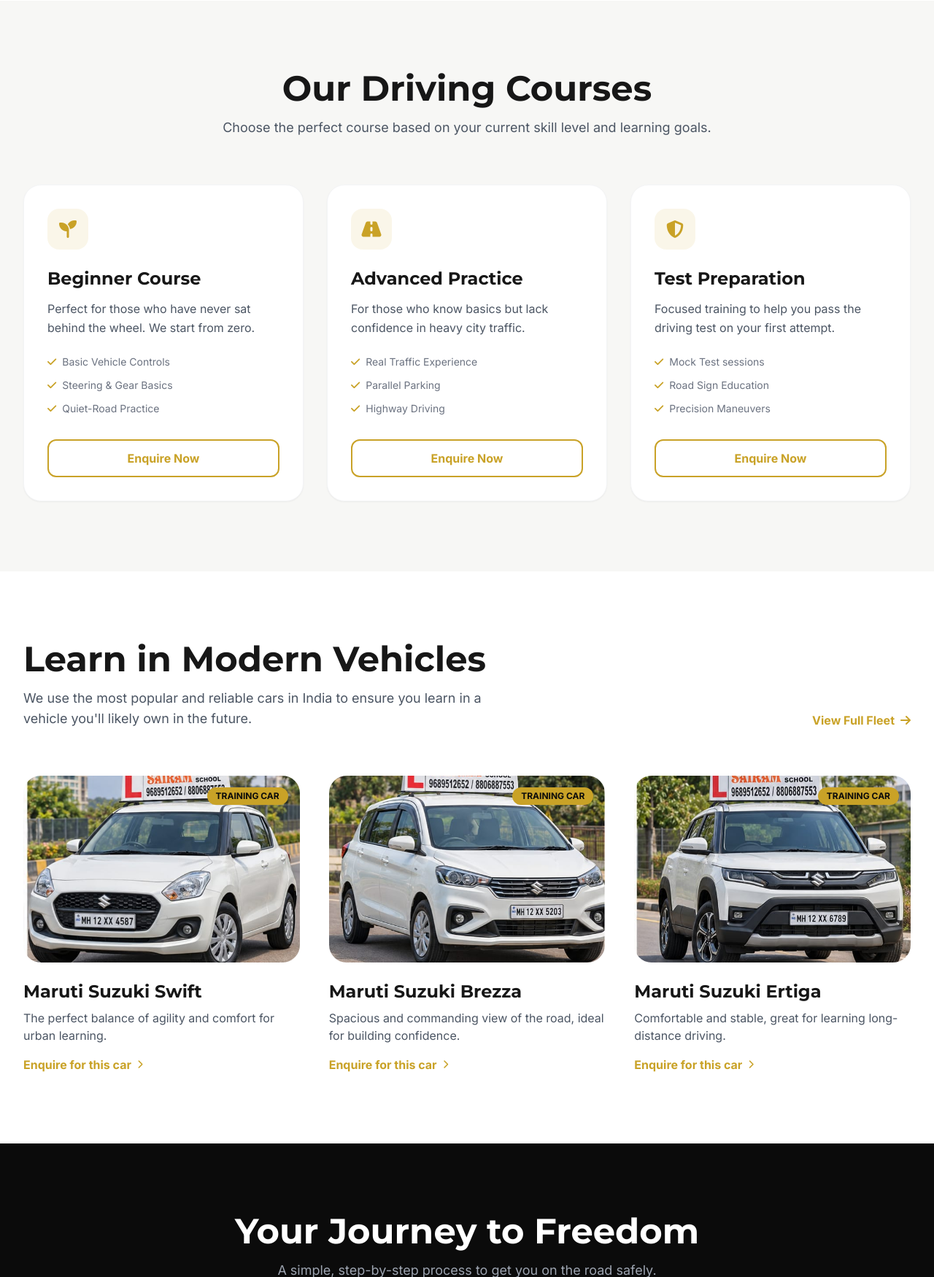
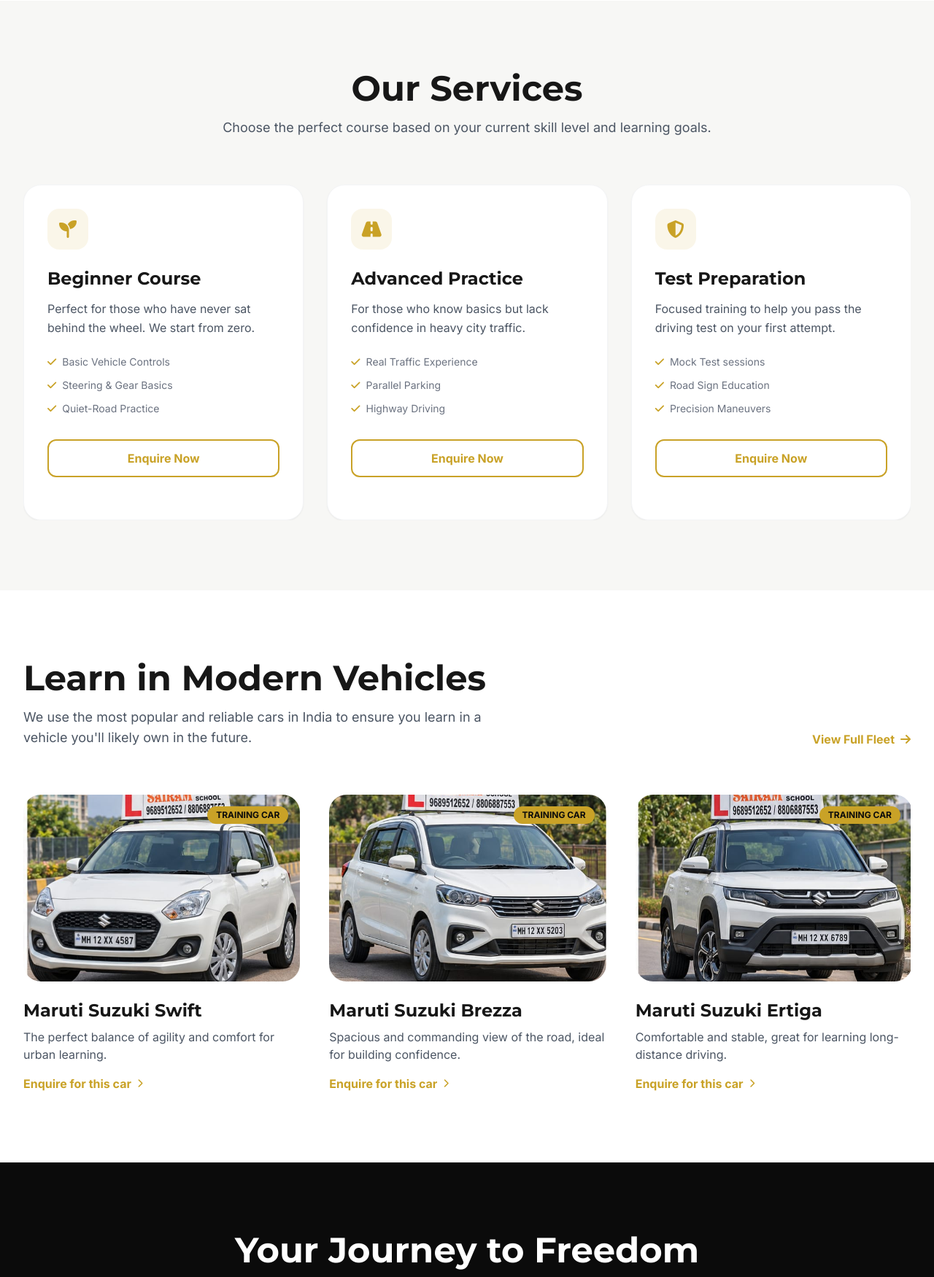
Before and after one commit to skysal123/sairam_driving_school, a Flask app: page / in a window 1280 px wide. Shown: the part 1181-2931 px from the top of the page at 73% size. Run offline with Flask 3, Linux system fonts and the light colour scheme; some libraries are stand-ins or nearby versions.

Commit message:
added the feedback given by sai rtam

```diff
--- a/templates/base.html
+++ b/templates/base.html
@@ -48,6 +48,20 @@
             backdrop-filter: blur(10px);
         }
 
+        .nav-scrolled {
+            box-shadow: 0 4px 20px rgba(0, 0, 0, 0.3);
+            border-bottom: 1px solid rgba(201, 162, 39, 0.5);
+            background: rgba(11, 11, 11, 0.98);
+        }
+
+        .no-scrollbar::-webkit-scrollbar {
+            display: none;
+        }
+        .no-scrollbar {
+            -ms-overflow-style: none;
+            scrollbar-width: none;
+        }
+
         .sticky-mobile-cta {
             position: fixed;
             bottom: 0;
@@ -86,11 +100,13 @@
             <div class="flex justify-between h-20 items-center">
                 <!-- Logo -->
                 <div class="flex-shrink-0 flex items-center">
-                    <a href="{{ url_for('home') }}" class="flex items-center gap-2">
-                        <span class="text-brandGold text-2xl"><i class="fa-solid fa-steering-wheel"></i></span>
-                        <span class="font-heading font-extrabold text-xl tracking-tight leading-none">
+                    <a href="{{ url_for('home') }}" class="flex items-center">
+                        <img src="{{ url_for('static', filename='images/logo_new.jpeg') }}"
+                             alt="{{ config.business_name }} Logo"
+                             class="h-12 w-auto object-contain mr-3">
+                        <span class="font-heading font-extrabold text-lg tracking-tight leading-none">
                             {{ config.business_name }}<br>
-                            <span class="text-xs font-sans font-medium text-gray-400 uppercase tracking-widest">Driving School</span>
+                            <span class="text-[10px] font-sans font-medium text-gray-400 uppercase tracking-widest"></span>
                         </span>
                     </a>
                 </div>
@@ -208,8 +224,8 @@
         <a href="https://wa.me/{{ config.whatsapp }}?text={{ config.whatsapp_msg }}" class="flex-1 py-4 text-center text-white font-bold bg-green-500 active:bg-green-600">
             <i class="fa-brands fa-whatsapp block text-sm mb-1"></i> WhatsApp
         </a>
-        <a href="{{ url_for('contact') }}" class="flex-1 py-4 text-center text-brandBlack font-bold bg-brandGold active:bg-yellow-600">
-            <i class="fa-solid fa-calendar-check block text-sm mb-1"></i> Book
+        <a href="{{ config.google_maps_link }}" target="_blank" class="flex-1 py-4 text-center text-brandBlack font-bold bg-brandGold active:bg-yellow-600">
+            <i class="fa-solid fa-location-dot block text-sm mb-1"></i> Directions
         </a>
     </div>
 
@@ -236,6 +252,15 @@
             icon.classList.toggle('fa-bars');
             icon.classList.toggle('fa-xmark');
         });
+
+        window.addEventListener('scroll', () => {
+            const nav = document.querySelector('nav');
+            if (window.scrollY > 20) {
+                nav.classList.add('nav-scrolled');
+            } else {
+                nav.classList.remove('nav-scrolled');
+            }
+        });
     </script>
     {% block scripts %}{% endblock %}
 </body>
--- a/templates/index.html
+++ b/templates/index.html
@@ -86,13 +86,20 @@
     <section class="py-24 bg-brandLightBg">
         <div class="max-w-7xl mx-auto px-4 sm:px-6 lg:px-8">
             <div class="text-center mb-16" data-aos="fade-up">
-                <h2 class="text-4xl md:text-5xl font-heading font-extbold mb-4">Our Driving Courses</h2>
+                <h2 class="text-4xl md:text-5xl font-heading font-extbold mb-4">Our Services</h2>
                 <p class="text-gray-600 max-w-2xl mx-auto text-lg">Choose the perfect course based on your current skill level and learning goals.</p>
             </div>
 
-            <div class="grid grid-cols-1 md:grid-cols-3 gap-8">
+            <div class="relative group">
+                <!-- Prev Button -->
+                <button onclick="scrollCarousel('courses-carousel', -1)" class="absolute left-0 top-1/2 -translate-y-1/2 z-10 bg-white/80 p-3 rounded-full shadow-lg text-brandGold hover:bg-brandGold hover:text-white transition-all opacity-0 group-hover:opacity-100 -translate-x-4 group-hover:translate-x-0" aria-label="Previous Course">
+                    <i class="fa-solid fa-chevron-left"></i>
+                </button>
+
+                <!-- Carousel Container -->
+                <div id="courses-carousel" class="flex overflow-x-auto gap-8 scroll-smooth snap-x snap-mandatory no-scrollbar">
                     <!-- Course 1 -->
-                <div class="bg-white p-8 rounded-3xl shadow-sm hover:shadow-xl transition-all border border-gray-100 group" data-aos="fade-up" data-aos-delay="100">
+                    <div class="min-w-full md:min-w-[calc(33.333%-21px)] snap-start bg-white p-8 rounded-3xl shadow-sm hover:shadow-xl transition-all border border-gray-100 group" data-aos="fade-up" data-aos-delay="100">
                         <div class="w-14 h-14 bg-brandGold/10 text-brandGold rounded-2xl flex items-center justify-center text-2xl mb-6 group-hover:bg-brandGold group-hover:text-white transition-colors">
                             <i class="fa-solid fa-seedling"></i>
                         </div>
@@ -107,7 +114,7 @@
                     </div>
 
                     <!-- Course 2 -->
-                <div class="bg-white p-8 rounded-3xl shadow-sm hover:shadow-xl transition-all border border-gray-100 group" data-aos="fade-up" data-aos-delay="200">
+                    <div class="min-w-full md:min-w-[calc(33.333%-21px)] snap-start bg-white p-8 rounded-3xl shadow-sm hover:shadow-xl transition-all border border-gray-100 group" data-aos="fade-up" data-aos-delay="200">
                         <div class="w-14 h-14 bg-brandGold/10 text-brandGold rounded-2xl flex items-center justify-center text-2xl mb-6 group-hover:bg-brandGold group-hover:text-white transition-colors">
                             <i class="fa-solid fa-road"></i>
                         </div>
@@ -122,7 +129,7 @@
                     </div>
 
                     <!-- Course 3 -->
-                <div class="bg-white p-8 rounded-3xl shadow-sm hover:shadow-xl transition-all border border-gray-100 group" data-aos="fade-up" data-aos-delay="300">
+                    <div class="min-w-full md:min-w-[calc(33.333%-21px)] snap-start bg-white p-8 rounded-3xl shadow-sm hover:shadow-xl transition-all border border-gray-100 group" data-aos="fade-up" data-aos-delay="300">
                         <div class="w-14 h-14 bg-brandGold/10 text-brandGold rounded-2xl flex items-center justify-center text-2xl mb-6 group-hover:bg-brandGold group-hover:text-white transition-colors">
                             <i class="fa-solid fa-shield-halved"></i>
                         </div>
@@ -135,6 +142,27 @@
                         </ul>
                         <a href="{{ url_for('contact') }}" class="block text-center py-3 px-6 rounded-xl font-bold border-2 border-brandGold text-brandGold hover:bg-brandGold hover:text-white transition-all">Enquire Now</a>
                     </div>
+
+                    <!-- Service 4: RTO Related Work -->
+                    <div class="min-w-full md:min-w-[calc(33.333%-21px)] snap-start bg-white p-8 rounded-3xl shadow-sm hover:shadow-xl transition-all border border-gray-100 group" data-aos="fade-up" data-aos-delay="400">
+                        <div class="w-14 h-14 bg-brandGold/10 text-brandGold rounded-2xl flex items-center justify-center text-2xl mb-6 group-hover:bg-brandGold group-hover:text-white transition-colors">
+                            <i class="fa-solid fa-file-invoice"></i>
+                        </div>
+                        <h3 class="text-2xl font-heading font-bold mb-3">RTO Related Work</h3>
+                        <p class="text-gray-600 mb-6 leading-relaxed">Complete assistance with all documentation and government licensing formalities.</p>
+                        <ul class="space-y-3 mb-8 text-sm text-gray-500">
+                            <li class="flex items-center gap-2"><i class="fa-solid fa-check text-brandGold"></i> 2 & 4 Wheeler License Support</li>
+                            <li class="flex items-center gap-2"><i class="fa-solid fa-check text-brandGold"></i> License Renewal & Applications</li>
+                            <li class="flex items-center gap-2"><i class="fa-solid fa-check text-brandGold"></i> Documentation Guidance</li>
+                        </ul>
+                        <a href="{{ url_for('contact') }}" class="block text-center py-3 px-6 rounded-xl font-bold border-2 border-brandGold text-brandGold hover:bg-brandGold hover:text-white transition-all">Enquire Now</a>
+                    </div>
+                </div>
+
+                <!-- Next Button -->
+                <button onclick="scrollCarousel('courses-carousel', 1)" class="absolute right-0 top-1/2 -translate-y-1/2 z-10 bg-white/80 p-3 rounded-full shadow-lg text-brandGold hover:bg-brandGold hover:text-white transition-all opacity-0 group-hover:opacity-100 translate-x-4 group-hover:translate-x-0" aria-label="Next Course">
+                    <i class="fa-solid fa-chevron-right"></i>
+                </button>
             </div>
         </div>
     </section>
@@ -152,9 +180,16 @@
                 </a>
             </div>
 
-            <div class="grid grid-cols-1 md:grid-cols-3 gap-10">
+            <div class="relative group">
+                <!-- Prev Button -->
+                <button onclick="scrollCarousel('vehicles-carousel', -1)" class="absolute left-0 top-1/2 -translate-y-1/2 z-10 bg-white/80 p-3 rounded-full shadow-lg text-brandGold hover:bg-brandGold hover:text-white transition-all opacity-0 group-hover:opacity-100 -translate-x-4 group-hover:translate-x-0" aria-label="Previous Vehicle">
+                    <i class="fa-solid fa-chevron-left"></i>
+                </button>
+
+                <!-- Carousel Container -->
+                <div id="vehicles-carousel" class="flex overflow-x-auto gap-10 scroll-smooth snap-x snap-mandatory no-scrollbar">
                     <!-- Vehicle 1 -->
-                <div class="group" data-aos="fade-up" data-aos-delay="100">
+                    <div class="min-w-full md:min-w-[calc(33.333%-26px)] snap-start group" data-aos="fade-up" data-aos-delay="100">
                         <div class="relative overflow-hidden rounded-3xl mb-6">
                             <img src="{{ url_for('static', filename='images/WhatsApp Image 2026-09-30 at 1.46.53 AM.jpeg') }}"
                                  alt="Maruti Suzuki Swift"
@@ -167,7 +202,7 @@
                     </div>
 
                     <!-- Vehicle 2 -->
-                <div class="group" data-aos="fade-up" data-aos-delay="200">
+                    <div class="min-w-full md:min-w-[calc(33.333%-26px)] snap-start group" data-aos="fade-up" data-aos-delay="200">
                         <div class="relative overflow-hidden rounded-3xl mb-6">
                             <img src="{{ url_for('static', filename='images/WhatsApp Image 2026-09-30 at 1.46.53 AM (1).jpeg') }}"
                                  alt="Maruti Suzuki Brezza"
@@ -180,7 +215,7 @@
                     </div>
 
                     <!-- Vehicle 3 -->
-                <div class="group" data-aos="fade-up" data-aos-delay="300">
+                    <div class="min-w-full md:min-w-[calc(33.333%-26px)] snap-start group" data-aos="fade-up" data-aos-delay="300">
                         <div class="relative overflow-hidden rounded-3xl mb-6">
                             <img src="{{ url_for('static', filename='images/WhatsApp Image 2026-09-30 at 1.46.53 AM (2).jpeg') }}"
                                  alt="Maruti Suzuki Ertiga"
@@ -191,6 +226,12 @@
                         <p class="text-gray-600 mb-4">Comfortable and stable, great for learning long-distance driving.</p>
                         <a href="{{ url_for('contact') }}" class="inline-flex items-center gap-2 font-bold text-brandGold hover:underline">Enquire for this car <i class="fa-solid fa-chevron-right text-xs"></i></a>
                     </div>
+                </div>
+
+                <!-- Next Button -->
+                <button onclick="scrollCarousel('vehicles-carousel', 1)" class="absolute right-0 top-1/2 -translate-y-1/2 z-10 bg-white/80 p-3 rounded-full shadow-lg text-brandGold hover:bg-brandGold hover:text-white transition-all opacity-0 group-hover:opacity-100 translate-x-4 group-hover:translate-x-0" aria-label="Next Vehicle">
+                    <i class="fa-solid fa-chevron-right"></i>
+                </button>
             </div>
         </div>
     </section>
```
Also changed, not shown: static/images/logo_new.jpeg (added). Lines whose indentation alone changed are shown as unchanged.
